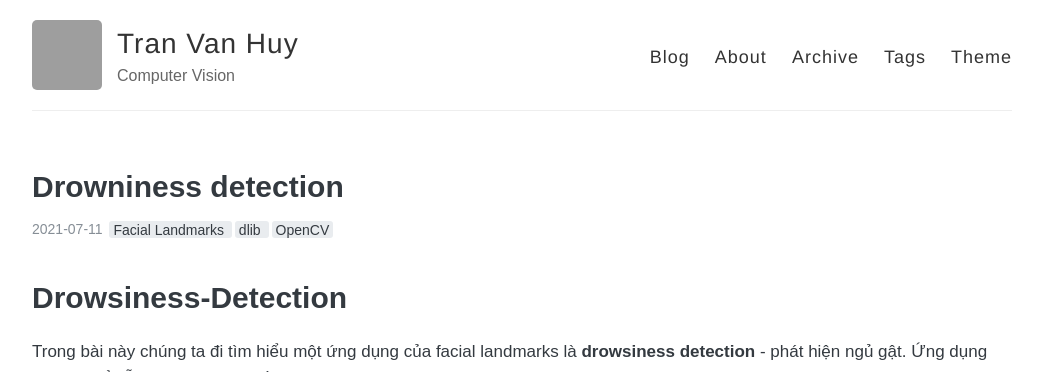
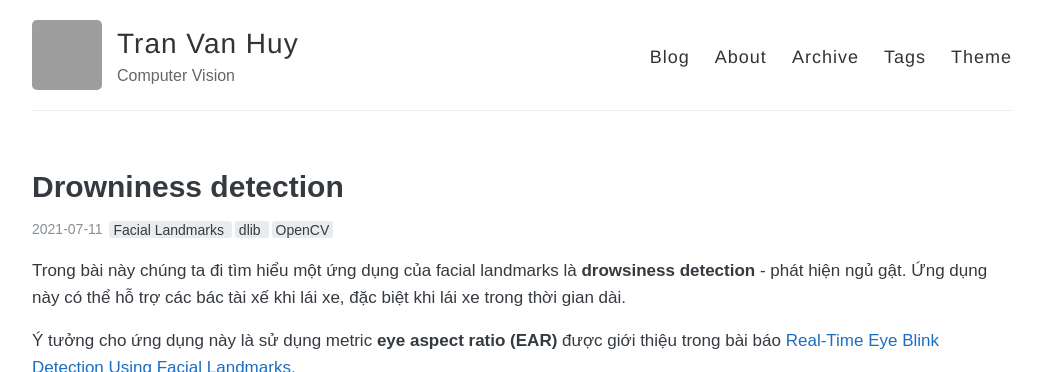
Before and after one commit to huytranvan2010/huytranvan2010.github.io, a Jekyll site: the page built from _posts/2021-07-11-Drowsiness-Detection.md, in a window 1280 px wide and 900 px high, cut to the strip 0-372 px from the top of the window. Shown: the whole strip, without its empty margins (118-1160 px from the left). Built offline with Jekyll 4.4.1, drawn with Linux system fonts in a browser that asks for light colours; grey boxes are pictures that could not be loaded.

Commit message:
drowsiness detection

```diff
--- a/_posts/2021-07-11-Drowsiness-Detection.md
+++ b/_posts/2021-07-11-Drowsiness-Detection.md
@@ -5,7 +5,6 @@ tags: [Facial Landmarks, dlib, OpenCV]
 comments: true
 ---
 
-# Drowsiness-Detection
 Trong bài này chúng ta đi tìm hiểu một ứng dụng của facial landmarks là **drowsiness detection** - phát hiện ngủ gật. Ứng dụng này có thể hỗ trợ các bác tài xế khi lái xe, đặc biệt khi lái xe trong thời gian dài.
 
 Ý tưởng cho ứng dụng này là sử dụng metric **eye aspect ratio (EAR)** được giới thiệu trong bài báo [Real-Time Eye Blink Detection Using Facial Landmarks.](http://vision.fe.uni-lj.si/cvww2016/proceedings/papers/05.pdf)
```
